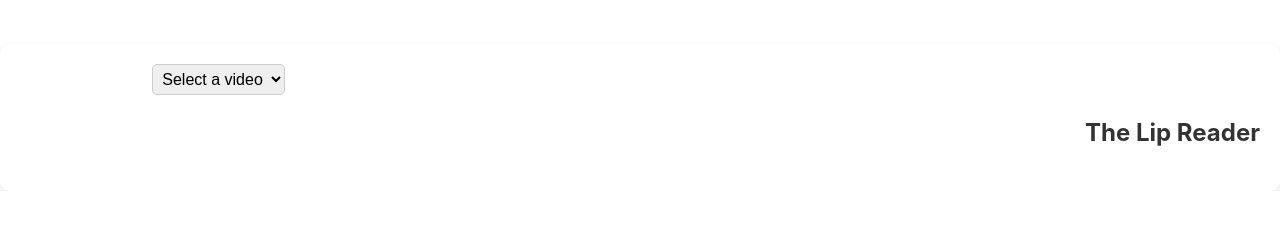
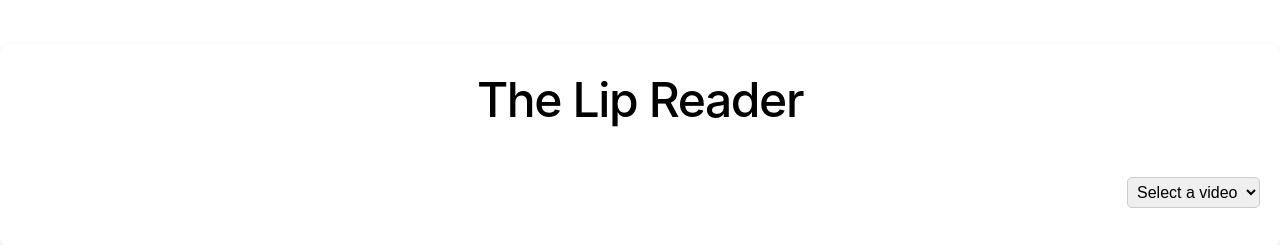
Before and after one commit to Chrisawgey/LipReadv.1, a React (Vite) app in the folder my-first-react-app/: page /Lip-Reading in a window 1280 px wide. Shown: the part 1755-2000 px from the top of the page. Before the commit the page ends 1946 px from the top, so only its background shows below. Built offline with nearby package versions, Linux system fonts and the light colour scheme.

Commit message:
dropdown menu fix

```diff
--- a/my-first-react-app/src/pages/Homepage/Comps/lipread.css
+++ b/my-first-react-app/src/pages/Homepage/Comps/lipread.css
@@ -164,17 +164,32 @@
     border-radius: 10px;
 }
 
+.header-container {
+    width: 100%;
+    text-align: center;
+    margin-bottom: 20px; /* Space below the header */
+}
+
+.header-container h1 {
+    color: black; /* Text color */
+    margin-bottom: 1px;
+    letter-spacing: -1.4px;
+    font-family: Inter, sans-serif;
+    font-size: 48px;
+    font-weight: 500;
+}
+
 .dropdown-container {
     display: flex;
+    justify-content: flex-end; /* Align items to the right */
     align-items: center;
-    margin-bottom: 20px;
     width: 100%;
-    justify-content: flex-start;
+    margin-top: 20px; /* Move the dropdown down */
 }
 
 .dropdown-container label {
     font-size: 16px;
-    margin-right: 10px;
+    margin-right: 10px; /* Space between the label and the dropdown */
 }
 
 .dropdown-container select {
@@ -184,22 +199,10 @@
     border: 1px solid #ccc;
 }
 
-.header-container {
-    display: flex;
-    justify-content: flex-end;
-    width: 100%;
-    margin-bottom: 20px;
-}
-
-.header-container h1 {
-    font-size: 24px;
-    font-weight: bold;
-    color: #333;
-}
-
 .video-player {
     width: 100%;
     max-width: 800px;
+    margin-top: 20px;
 }
 
 .video-player video {
@@ -208,9 +211,3 @@
     border-radius: 10px;
     box-shadow: 0 4px 8px rgba(0, 0, 0, 0.1);
 }
-#logo img:hover {
-    transition: transform 0.3s ease;
-}
-#logo img:hover {
-    transform: scale(1.1);
-}
--- a/my-first-react-app/src/pages/Lip-Reading/LipReading.jsx
+++ b/my-first-react-app/src/pages/Lip-Reading/LipReading.jsx
@@ -13,7 +13,6 @@ import video4 from '../Homepage/Comps/comp-assets/bbal6n.mp4';
 import logo from '../Homepage/Comps/comp-assets/iraplogo.png';
 import lipReadingImage from '../Homepage/Comps/comp-assets/ai.jpeg'; // Importing the image
 import gifImage from '../Homepage/Comps/comp-assets/soocer_gif.gif'; // Importing the GIF
-import Showcase from '../Homepage/Comps/Showcase';
 import { Link } from 'react-router-dom';
 
 export default function LipReading() {
@@ -130,20 +129,20 @@ export default function LipReading() {
 
             {/* Dropdown Video Section */}
             <section className="dropdown-video-section">
+                <div className="header-container">
+                    <h1>The Lip Reader</h1>
+                </div>
                 <div className="dropdown-container">
                     <label htmlFor="video-select">Choose a video:</label>
                     <select id="video-select" onChange={handleVideoChange}>
                         <option value="">Select a video</option>
-                        <option value={newVideo}>New Video</option>
-                        <option value={video1}>Video 1</option>
-                        <option value={video2}>Video 2</option>
-                        <option value={video3}>Video 3</option>
-                        <option value={video4}>Video 4</option>
+                        <option value={newVideo}>BBAF2N</option>
+                        <option value={video1}>BBAF3S</option>
+                        <option value={video2}>BBAF4P</option>
+                        <option value={video3}>BBAF5A</option>
+                        <option value={video4}>BBAL6N</option>
                         {/* Add more options as needed */}
                     </select>
-                </div>
-                <div className="header-container">
-                    <h1>The Lip Reader</h1>
                 </div>
                 <div className="video-player">
                     {selectedVideo && (
```
